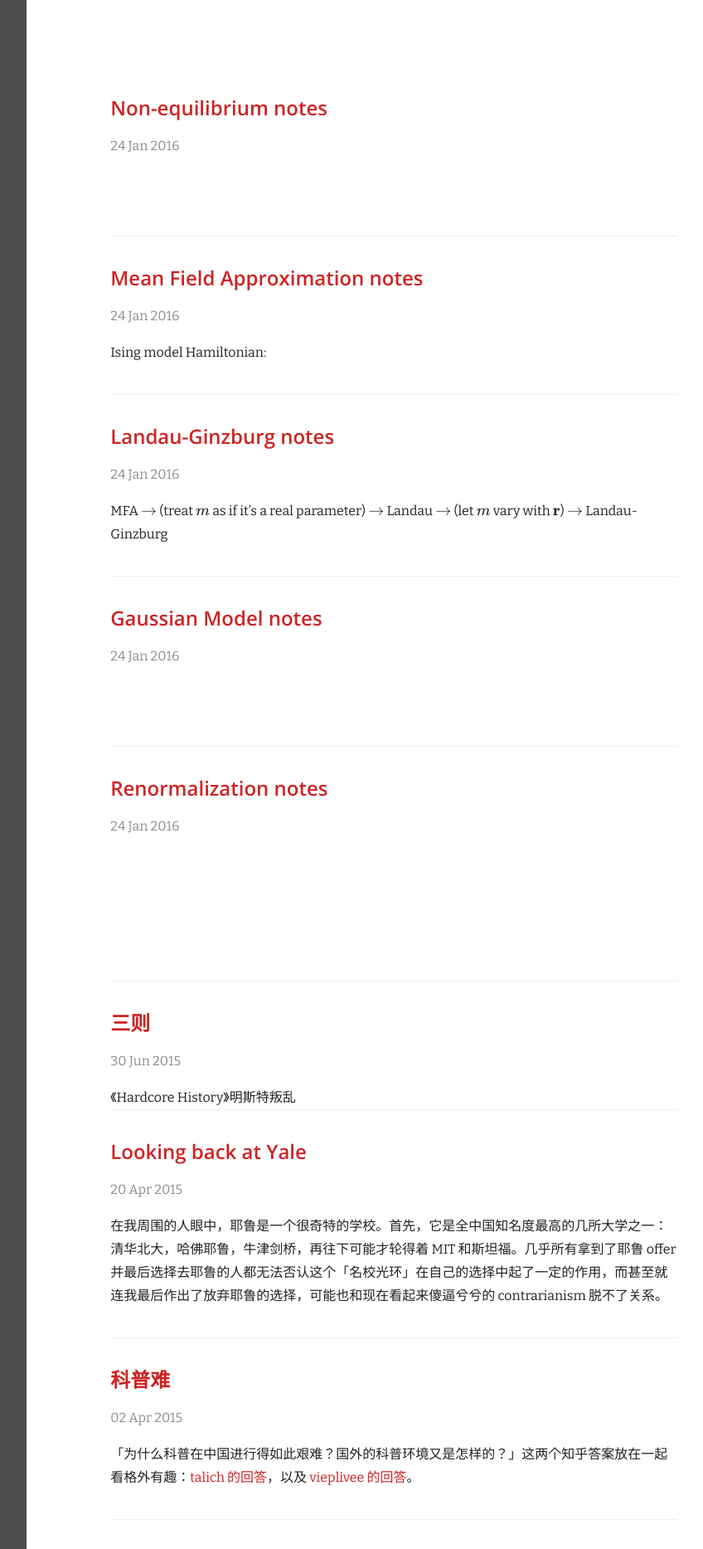
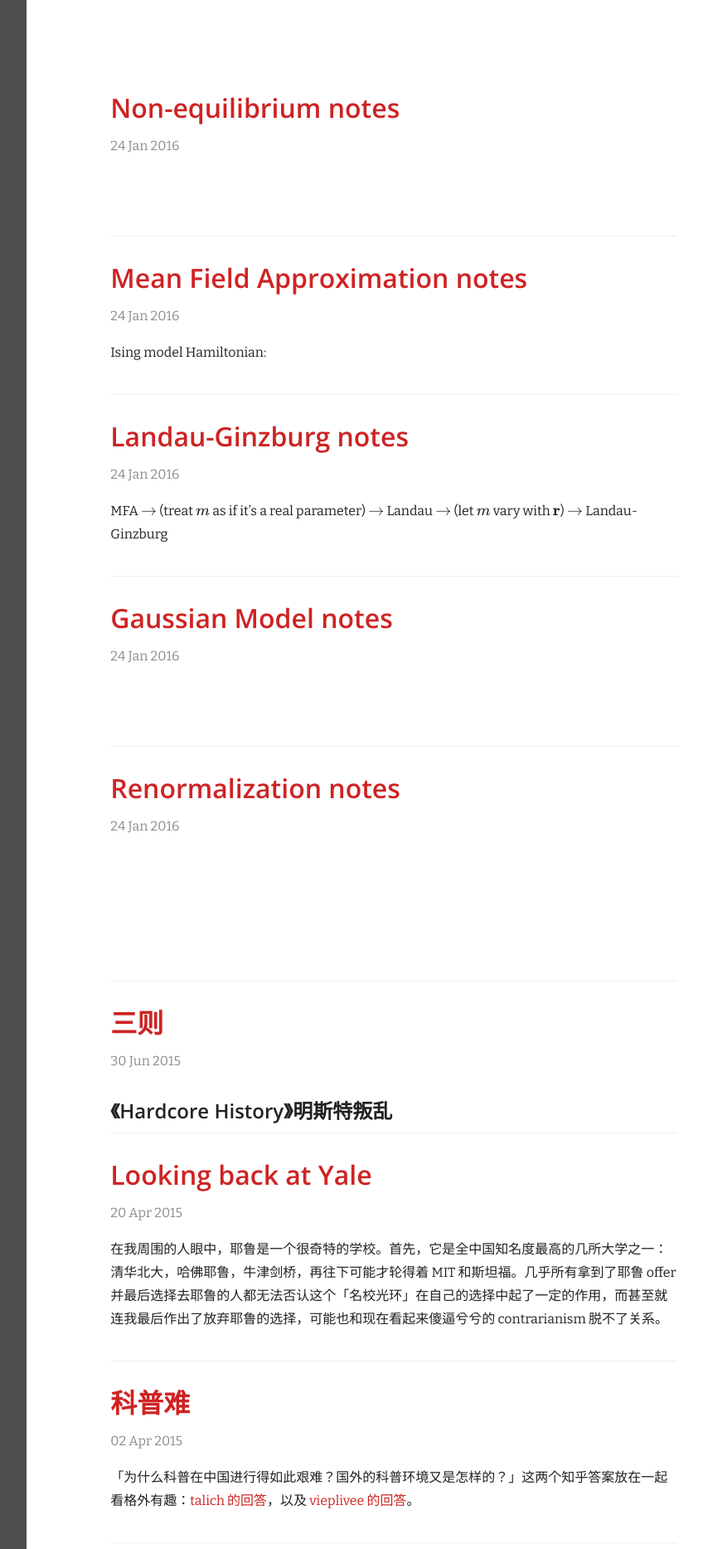
Before and after one commit to gaberber/gaberber.github.io, a Jekyll site: the page built from index.html, in a window 1280 px wide. Shown: the top 1867 px of the page at 83% size, without its empty margins (416-1264 px from the left). Built offline with Jekyll 4.4.1, drawn with Linux system fonts in a browser that asks for light colours; nearby versions of some CDN libraries; formulas are drawn with MathJax 3; some of the changed text lies outside the part shown; grey boxes are pictures that could not be loaded.

Commit message:
Added support for h3 in css file

```diff
--- a/css/main.css
+++ b/css/main.css
@@ -24,7 +24,8 @@ body {
 /* Type */
 
 h1,
-h2 {
+h2,
+h3 {
   font-family: 'Seravek', 'Open Sans','Trebuchet MS', 'PingFangSC-Regular', 'Lantinghei SC', sans-serif;
 }
 
@@ -37,9 +38,16 @@ h1 {
 
 h2 {
   font-weight: 600;
-  font-size: 24px;
+  font-size: 32px;
   margin-bottom: 18px;
   margin-top: 36px;
+}
+
+h3 {
+  font-weight: 600;
+  font-size: 24px;
+  margin-bottom: 12px;
+  margin-top: 32px;
 }
 
 blockquote {
```
